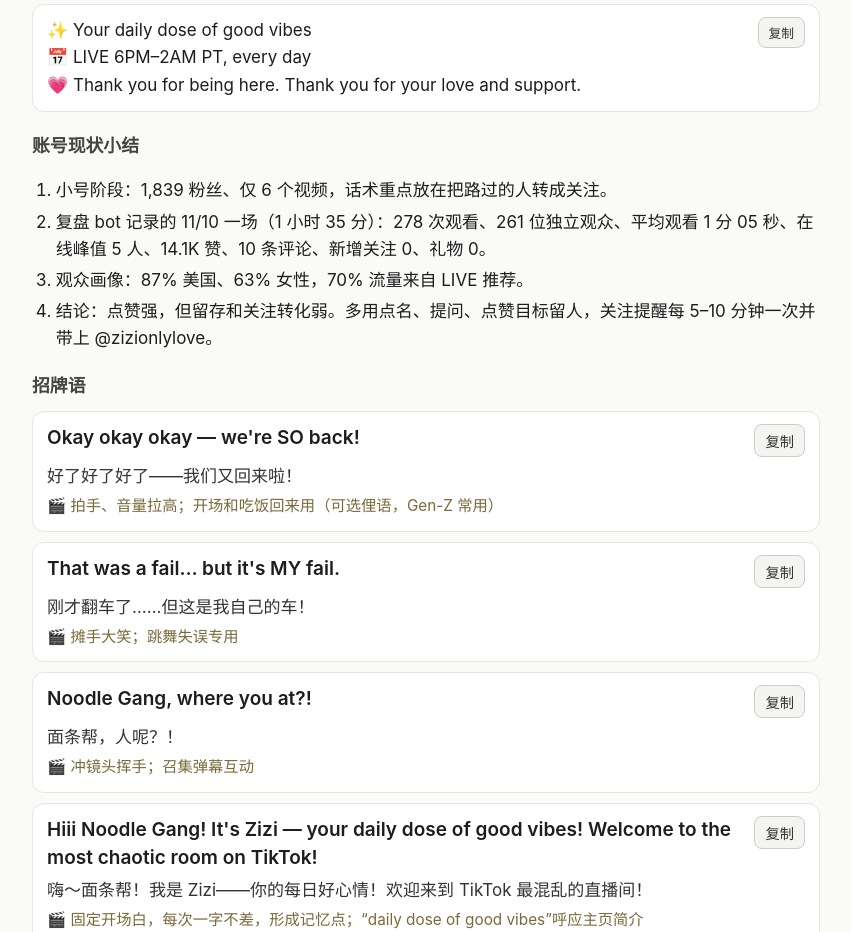
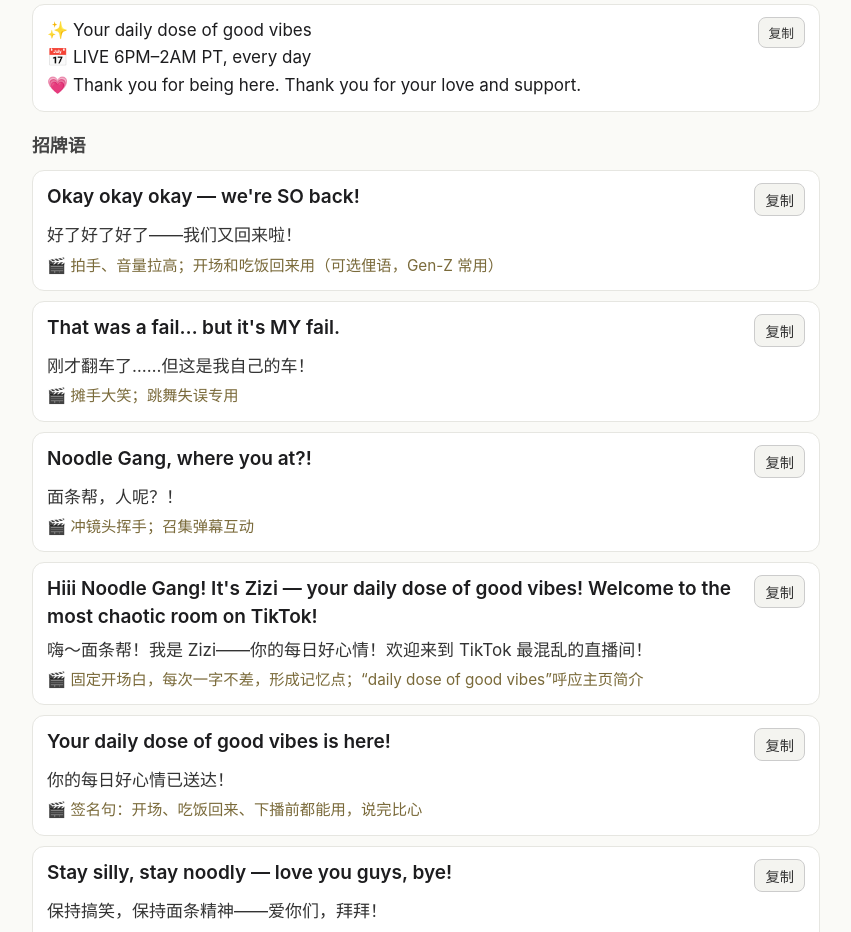
Before and after one commit to liwang6768/zizi-scripts, a plain HTML site: page index.html in a window 1280 px wide. Shown: the part 980-1912 px from the top of the page, without its empty margins (214-1065 px from the left). Drawn offline with Linux system fonts and the light colour scheme.

Commit message:
Remove stream data summary; keep scripts, profile and persona
Co-authored-by: liwang6768 <liwang6768@users.noreply.github.com>

```diff
--- a/index.html
+++ b/index.html
@@ -52,8 +52,6 @@ nav::-webkit-scrollbar{display:none}nav{scrollbar-width:none}@media (min-width:7
 💗 Thank you for being here. Thank you for your love and support.</pre><button class="cp" type="button" data-t="✨ Your daily dose of good vibes
 📅 LIVE 6PM–2AM PT, every day
 💗 Thank you for being here. Thank you for your love and support.">复制</button></div>
-<h3>账号现状小结</h3>
-<ol><li>小号阶段：1,839 粉丝、仅 6 个视频，话术重点放在把路过的人转成关注。</li><li>复盘 bot 记录的 11/10 一场（1 小时 35 分）：278 次观看、261 位独立观众、平均观看 1 分 05 秒、在线峰值 5 人、14.1K 赞、10 条评论、新增关注 0、礼物 0。</li><li>观众画像：87% 美国、63% 女性，70% 流量来自 LIVE 推荐。</li><li>结论：点赞强，但留存和关注转化弱。多用点名、提问、点赞目标留人，关注提醒每 5–10 分钟一次并带上 @zizionlylove。</li></ol>
 <h3>招牌语</h3>
 <div class="line"><div class="en"><span>Okay okay okay — we're SO back!</span><button class="cp" type="button" data-t="Okay okay okay — we're SO back!">复制</button></div><div class="zh">好了好了好了——我们又回来啦！</div><div class="cue">🎬 拍手、音量拉高；开场和吃饭回来用（可选俚语，Gen-Z 常用）</div></div>
 <div class="line"><div class="en"><span>That was a fail… but it's MY fail.</span><button class="cp" type="button" data-t="That was a fail… but it's MY fail.">复制</button></div><div class="zh">刚才翻车了……但这是我自己的车！</div><div class="cue">🎬 摊手大笑；跳舞失误专用</div></div>
```
